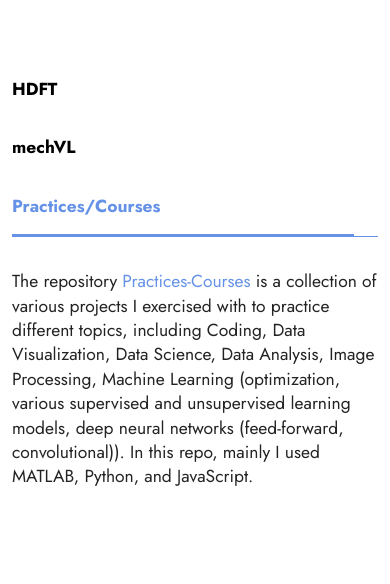
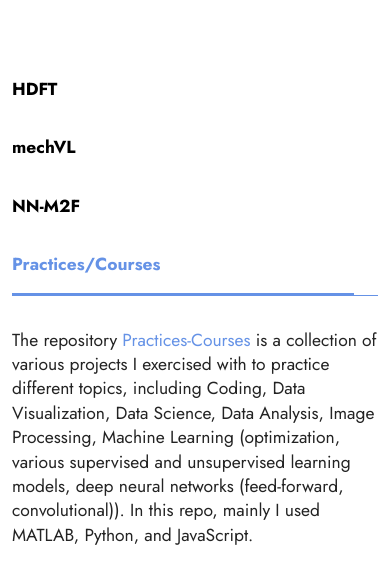
Before and after one commit to soheilsolhjoo/soheilsolhjoo.github.io, a plain HTML site: page index.html in a window 390 px wide. Both pictures are taken after a click on the tab "Practices/Courses". Shown: the part 256-840 px from the top of the page. Drawn offline with Linux system fonts and the light colour scheme.

Commit message:
Update index.html

```diff
--- a/index.html
+++ b/index.html
@@ -88,9 +88,9 @@
             <div class="col-12 col-md-8">
                 <ul class="nav nav-tabs mb-4" role="tablist">
                     <li class="nav-item first mbr-fonts-style"><a class="nav-link mbr-fonts-style show active display-7" role="tab" data-toggle="tab" data-bs-toggle="tab" href="#tabs1-m_tab0" aria-selected="true"><strong>HDFT</strong></a></li>
-                    <li class="nav-item"><a class="nav-link mbr-fonts-style display-7" role="tab" data-toggle="tab" data-bs-toggle="tab" href="#tabs1-m_tab1" aria-selected="true"><strong>mechVL</strong></a></li>
-                  <li class="nav-item"><a class="nav-link mbr-fonts-style display-7" role="tab" data-toggle="tab" data-bs-toggle="tab" href="#tabs1-m_tab2" aria-selected="true"><strong>Practices/Courses</strong></a></li>
-
+                    <li class="nav-item"><a class="nav-link mbr-fonts-style display-7" role="tab" data-toggle="tab" data-bs-toggle="tab" href="#tabs1-m_tab1" aria-selected="true"><strong>mechVL</strong><br></a></li>
+                    <li class="nav-item"><a class="nav-link mbr-fonts-style display-7" role="tab" data-toggle="tab" data-bs-toggle="tab" href="#tabs1-m_tab2" aria-selected="true"><strong>NN-M2F</strong></a></li>
+                    <li class="nav-item"><a class="nav-link mbr-fonts-style display-7" role="tab" data-toggle="tab" data-bs-toggle="tab" href="#tabs1-m_tab3" aria-selected="false"><strong>Practices/Courses</strong></a></li>
 
 
                 </ul>
@@ -107,9 +107,7 @@
                     <div id="tabs1-m_tab1" class="tab-pane" role="tabpanel">
                         <div class="row">
                             <div class="col-md-12">
-                                <p class="mbr-text mbr-fonts-style display-7">
-                                    <a href="https://github.com/soheilsolhjoo/mechVL" class="text-primary" target="_blank">mechVL</a> is a mechanical virtual laboratory for performing multi-axial tests using DAMASK simulation package.
-                                </p>
+                                <p class="mbr-text mbr-fonts-style display-7"><a href="https://github.com/soheilsolhjoo/mechVL" class="text-primary" target="_blank">mechVL</a> is a mechanical virtual laboratory for performing multi-axial tests using DAMASK simulation package.</p>
                             </div>
                         </div>
                     </div>
@@ -117,12 +115,18 @@
                         <div class="row">
                             <div class="col-md-12">
                                 <p class="mbr-text mbr-fonts-style display-7">
-                                    The repository <a href="https://github.com/soheilsolhjoo/practices-courses" class="text-primary">Practices-Courses</a> is a collection of various projects I exercised with to practice different topics, including Coding, Data Visualization, Data Science, Data Analysis, Image Processing, Machine Learning (optimization, various supervised and unsupervised learning models, deep neural networks (feed-forward, convolutional)). In this repo, mainly I used MATLAB, Python, and JavaScript.</p>
+                                    The main purpose of <a href="https://github.com/soheilsolhjoo/NN-M2F" class="text-primary" target="_blank">NN-M2F</a> is to convert trained shallow neural networks in MATLAB to Fortran 90 to be used in relevant software packages, such as MARC (FEM solver). The repository contains several (pseudo)examples that can be used for training multidimensional neural networks.</p>
                             </div>
                         </div>
                     </div>
-
-
+                    <div id="tabs1-m_tab3" class="tab-pane" role="tabpanel">
+                        <div class="row">
+                            <div class="col-md-12">
+                                <p class="mbr-text mbr-fonts-style display-7">
+                                    The repository <a href="https://github.com/soheilsolhjoo/practices-courses" class="text-primary" target="_blank">Practices-Courses</a> is a collection of various projects I exercised with to practice different topics, including Coding, Data Visualization, Data Science, Data Analysis, Image Processing, Machine Learning (optimization, various supervised and unsupervised learning models, deep neural networks (feed-forward, convolutional)). In this repo, mainly I used MATLAB, Python, and JavaScript.</p>
+                            </div>
+                        </div>
+                    </div>
 
 
                 </div>
```
